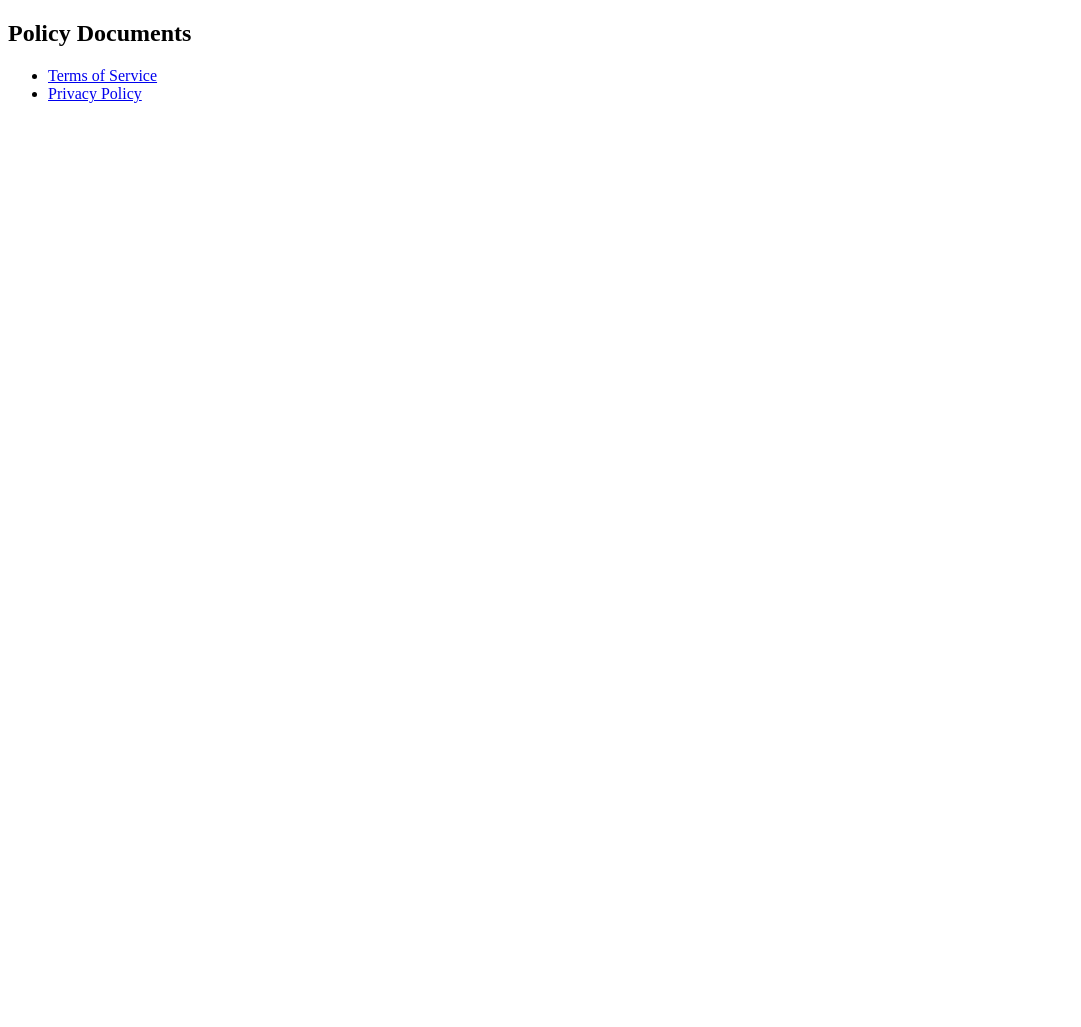
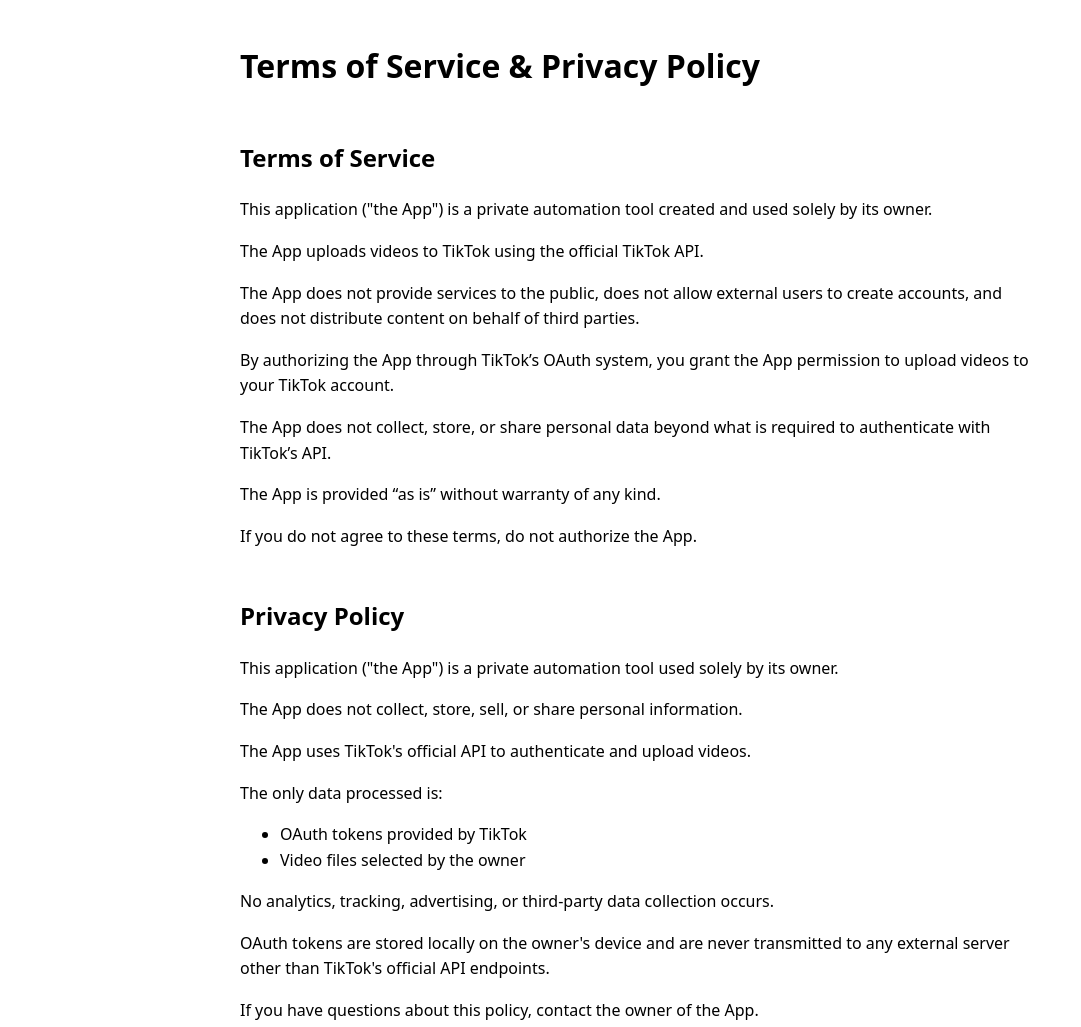
Before and after one commit to slaskan/tos, a plain HTML site: page index.html in a window 1280 px wide. Shown: the whole page, without its empty margins (0-1081 px from the left). Before the commit the page ends 800 px from the top, so only its background shows below. Drawn offline with Linux system fonts and the light colour scheme.

Commit message:
Update index.html

```diff
--- a/index.html
+++ b/index.html
@@ -1,13 +1,37 @@
 <!DOCTYPE html>
 <html>
   <head>
-    <title>Policy Pages</title>
+    <meta charset="UTF-8">
+    <title>Terms of Service & Privacy Policy</title>
+    <style>
+      body { font-family: system-ui, -apple-system, sans-serif; max-width: 800px; margin: 40px auto; line-height: 1.6; }
+      h1 { margin-top: 0; }
+      h2 { margin-top: 2em; }
+    </style>
   </head>
   <body>
-    <h2>Policy Documents</h2>
+    <h1>Terms of Service & Privacy Policy</h1>
+
+    <h2>Terms of Service</h2>
+    <p>This application ("the App") is a private automation tool created and used solely by its owner.</p>
+    <p>The App uploads videos to TikTok using the official TikTok API.</p>
+    <p>The App does not provide services to the public, does not allow external users to create accounts, and does not distribute content on behalf of third parties.</p>
+    <p>By authorizing the App through TikTok’s OAuth system, you grant the App permission to upload videos to your TikTok account.</p>
+    <p>The App does not collect, store, or share personal data beyond what is required to authenticate with TikTok’s API.</p>
+    <p>The App is provided “as is” without warranty of any kind.</p>
+    <p>If you do not agree to these terms, do not authorize the App.</p>
+
+    <h2>Privacy Policy</h2>
+    <p>This application ("the App") is a private automation tool used solely by its owner.</p>
+    <p>The App does not collect, store, sell, or share personal information.</p>
+    <p>The App uses TikTok's official API to authenticate and upload videos.</p>
+    <p>The only data processed is:</p>
     <ul>
-      <li><a href="tos.html">Terms of Service</a></li>
-      <li><a href="privacy.html">Privacy Policy</a></li>
+      <li>OAuth tokens provided by TikTok</li>
+      <li>Video files selected by the owner</li>
     </ul>
+    <p>No analytics, tracking, advertising, or third-party data collection occurs.</p>
+    <p>OAuth tokens are stored locally on the owner's device and are never transmitted to any external server other than TikTok's official API endpoints.</p>
+    <p>If you have questions about this policy, contact the owner of the App.</p>
   </body>
 </html>
```
